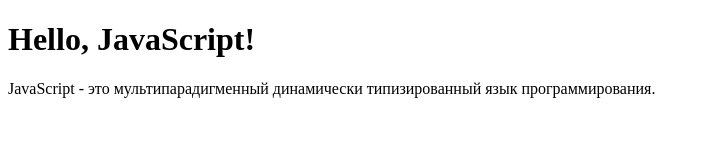
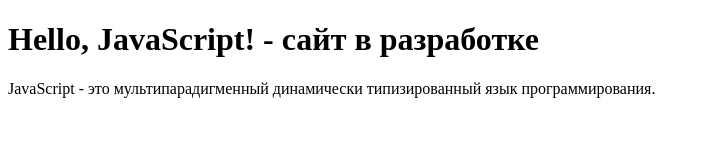
Before and after one commit to kenziesmith/local-rep, a plain HTML site: page index.html in a window 1280 px wide. Shown: the whole page, without its empty margins (0-710 px from the left). Drawn offline with Linux system fonts and the light colour scheme.

Commit message:
Changed index.html

```diff
--- a/index.html
+++ b/index.html
@@ -11,7 +11,7 @@
 </head>
 
 <body>
-  <h1>Hello, JavaScript!</h1>
+  <h1>Hello, JavaScript! - сайт в разработке</h1>
   <p>JavaScript - это мультипарадигменный динамически типизированный язык программирования.</p>
 </body>
 
```
